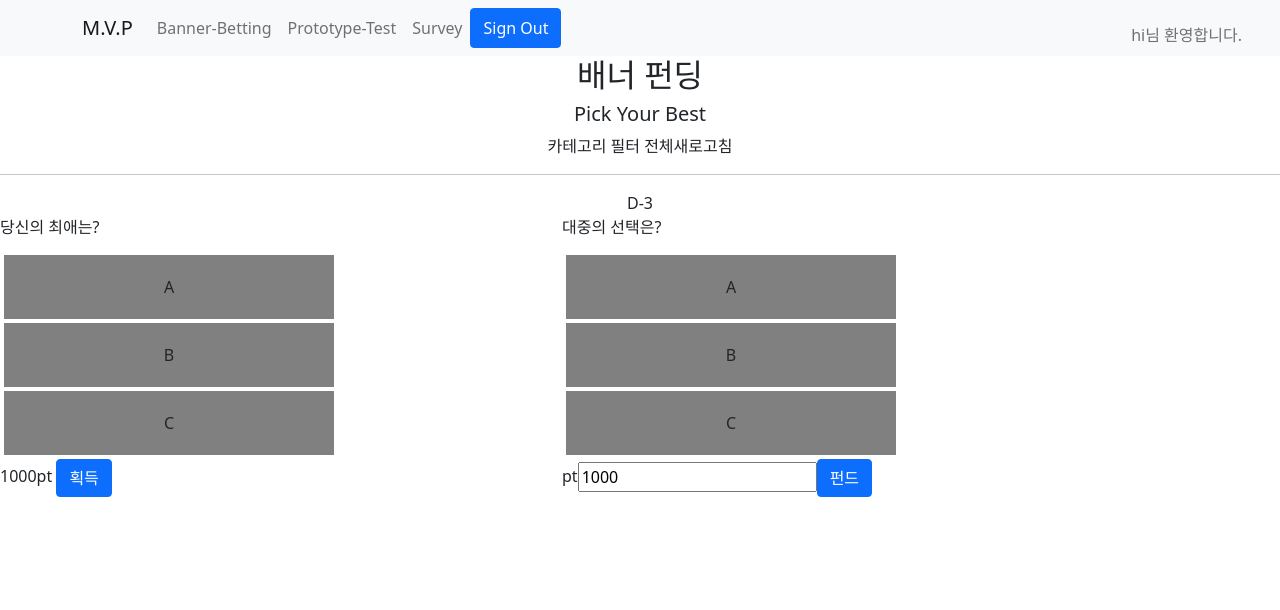
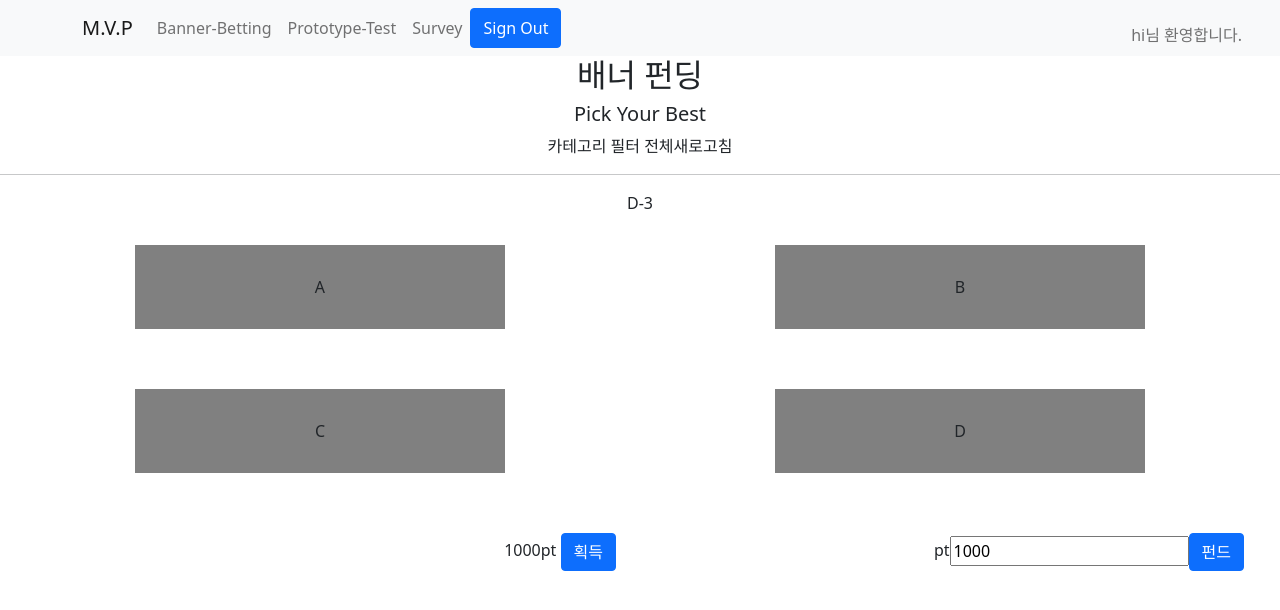
Before and after one commit to MVP-KUSITSM/MVP-Front, a React (Create React App) app: page /bb in a window 1280 px wide. Shown: the top 610 px of the page. Built offline with nearby package versions, Linux system fonts and the light colour scheme.

Commit message:
[feat+style]배너 펀딩 페이지 변경

```diff
--- a/src/assets/css/private/BannerBetting.css
+++ b/src/assets/css/private/BannerBetting.css
@@ -33,10 +33,24 @@
     margin-left : 50px;
 }
 
-.test {
+.col-md-6 {
+    /* background-color: blueviolet; */
+    padding-top:30px;
+    padding-bottom: 30px;
+    /* margin:30px; */
+}
+
+.banner_pick{
+    position : relative;
+    left : 20%;
     background-color: gray;
     text-align: center;
-    width : 330px;
-    padding: 20px;
-    margin:4px;
+    padding: 30px;
+    padding-right : 70px;
+    width : 60%;
+    padding-left: 70px;
 }
+
+.col-md-6 p{
+    text-align: right;
+}
--- a/src/pages/private/BannerBetting.js
+++ b/src/pages/private/BannerBetting.js
@@ -26,28 +26,36 @@ export default function BannerBetting() {
             <div className="D_day">
                 D-3
             </div>
-            <div className="Funding_vote">
-                <div className="Funding_MyPick">
-                    <p>
-                        당신의 최애는?
-                    </p>
-                    <div className="test">A</div>
-                    <div className="test">B</div>
-                    <div className="test">C</div>
-                    <p>1000pt <Button>획득</Button></p>
+            <div className="container-fluid">
+                <div className="row">
+                    <div className="col-md-6">
+                        <div className="banner_pick">
+                            A
+                        </div>
+                    </div>
+                    <div className="col-md-6">
+                        <div className="banner_pick">
+                            B
+                        </div>
+                    </div>
+                </div>
+                <div className="row">
+                    <div className="col-md-6">
+                        <div className="banner_pick">
+                            C
+                        </div>
+                    </div>
+                    <div className="col-md-6">
+                        <div className="banner_pick">
+                            D
+                        </div>
+                    </div>
+                <div className="row">
+                    <div className="col-md-6"><p>1000pt <Button>획득</Button></p></div>
+                    <div className="col-md-6"><p>pt<input value="1000"></input><Button>펀드</Button></p></div>
+                </div>
+                </div>
 
-                </div>
-                <div className="Funding_PeoplePick">
-                    <p>
-                        대중의 선택은?
-                    </p>
-                    <div className="test">A</div>
-                    <div className="test">B</div>
-                    <div className="test">C</div>
-
-                    <p>pt<input value="1000"></input><Button>펀드</Button></p>
-
-                </div>
             </div>
         </div>
         </div>
```
